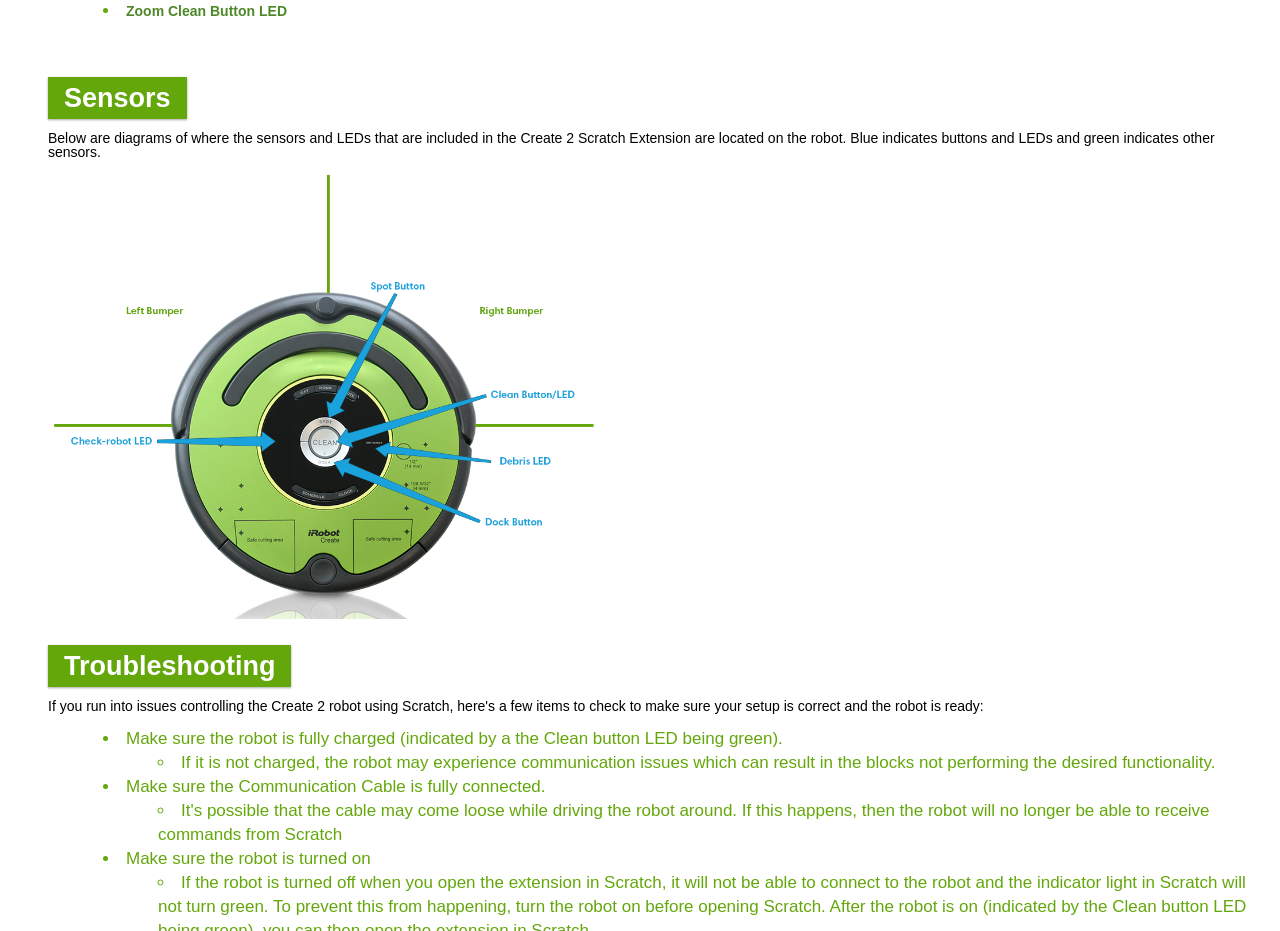
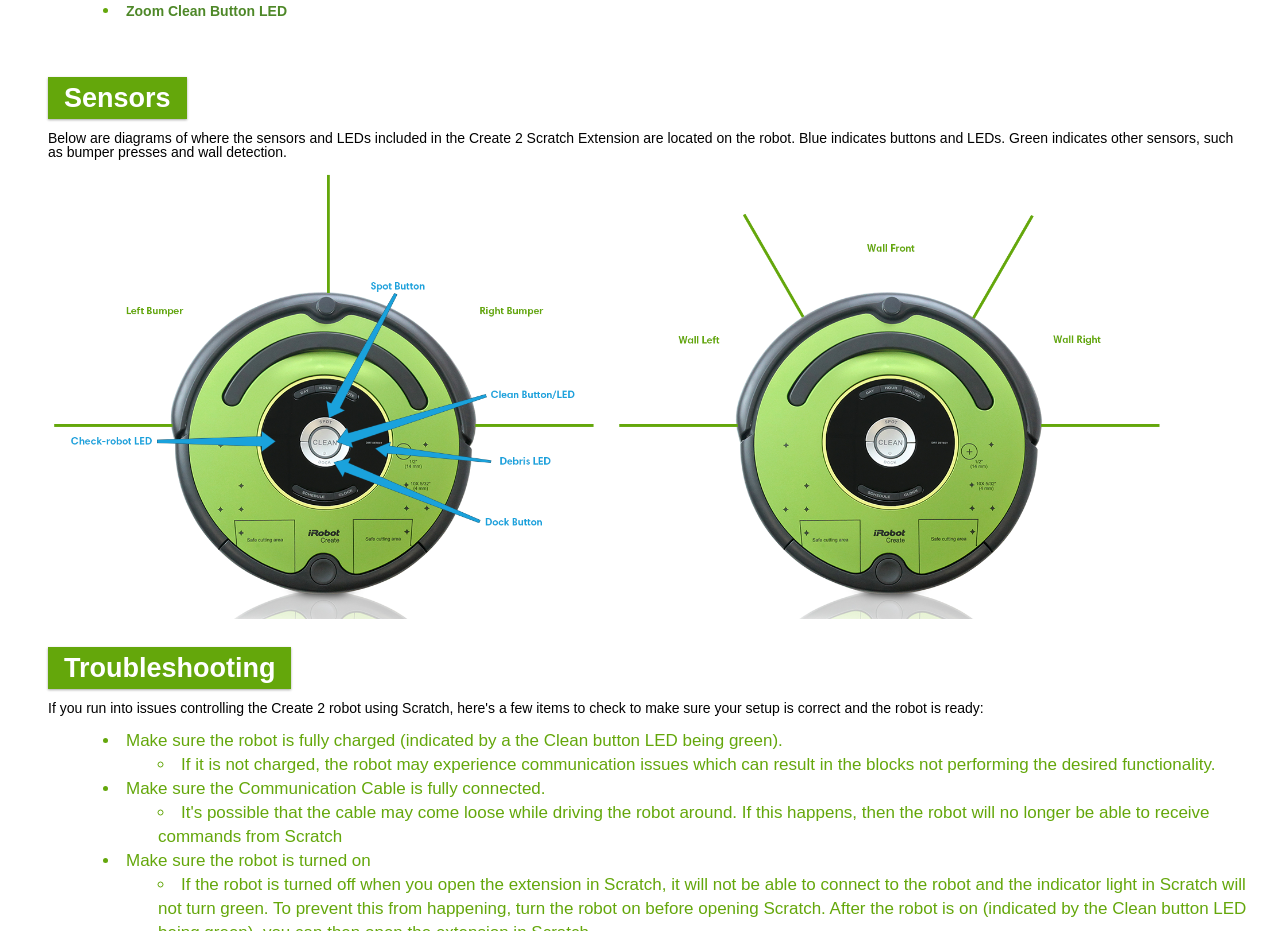
Before and after one commit to seattleacademy/CreateScratchX, a plain HTML site: page index.html in a window 1280 px wide. Shown: the part 3874-4805 px from the top of the page. Drawn offline with Linux system fonts and the light colour scheme.

Commit message:
Add wall sensor diagram

```diff
--- a/index.html
+++ b/index.html
@@ -243,9 +243,10 @@ Now that you have the hardware, follow these few steps and you'll be controlling
 
 <h1><a name="sensors" class="title-btn title-margin-bottom">Sensors</a></h1>
 
-<p>Below are diagrams of where the sensors and LEDs that are included in the Create 2 Scratch Extension are located on the robot. Blue indicates buttons and LEDs and green indicates other sensors.</p>
+<p>Below are diagrams of where the sensors and LEDs included in the Create 2 Scratch Extension are located on the robot. Blue indicates buttons and LEDs. Green indicates other sensors, such as bumper presses and wall detection.</p>
 
 <a href="images/Create-Sensors.png"><img height="450" src="images/Create-Sensors.png" /></a>
+<a href="images/Create-Wallsensor.png"><img height="450" src="images/Create-Wallsensor.png" /></a>
 
 <br /><br />
 
```
Also changed, not shown: images/Create-Wallsensor.png (added).
